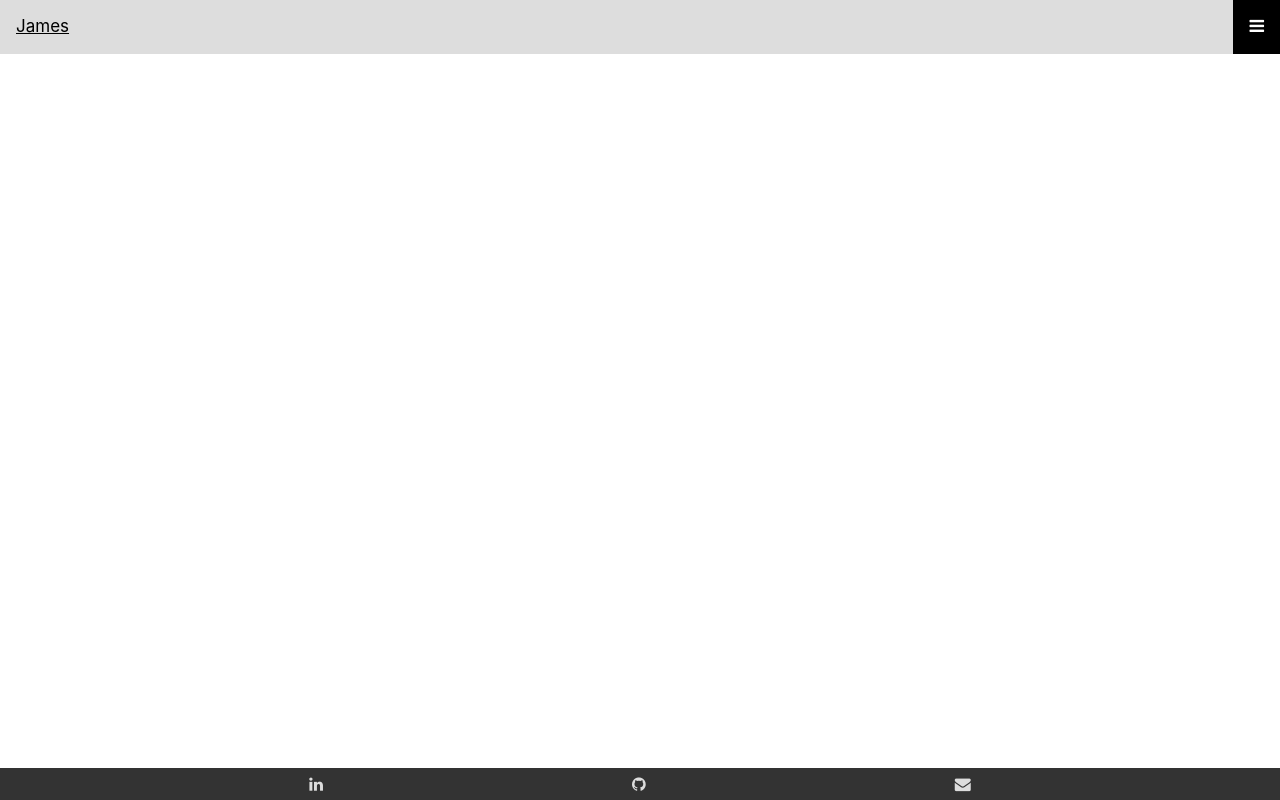
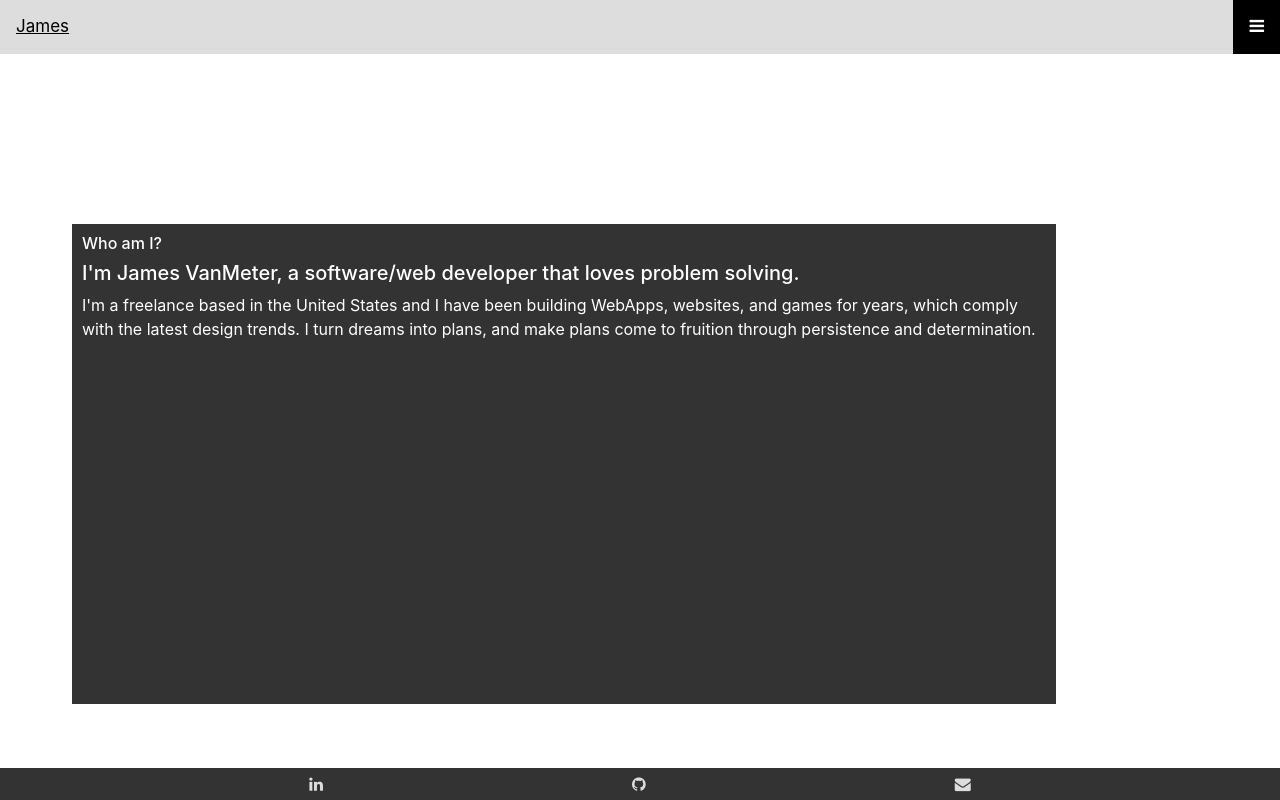
Before and after one commit to KaiWyrmsbane/JamesPersonalSite, a plain HTML site: page About.html in a window 1280 px wide. Drawn offline with nearby package versions, Linux system fonts and the light colour scheme.

Commit message:
working on the about me page

```diff
--- a/About.html
+++ b/About.html
@@ -27,8 +27,20 @@
     </a>
   </div>
   <body id="AboutBodyTag">
-    <div class="BodyContent">
-        <!-- stuff here -->
+    <div class="AboutBodyContent">
+        <div class="AboutBio">
+          <h1>About Me</h1>
+          <div class="AboutBioContent">
+            <h6>Who am I?</h6>
+            <h5>I'm James VanMeter, a software/web developer that loves problem solving.</h5>
+            <p>
+              I'm a freelance based in the United States and I have been building WebApps,
+              websites, and games for years, which comply with the latest design trends.
+              I turn dreams into plans, and make plans come to fruition through persistence
+              and determination.
+            </p>
+          </div>
+        </div>
     </div>
     <script src="/Scripts/Utilities.js"></script>
     <footer>
--- a/styles/style.css
+++ b/styles/style.css
@@ -105,3 +105,33 @@ footer > div > a {
   font-weight: bold;
   font-size: larger;
 }
+
+/* About page Styles */
+.AboutBodyContent{
+  display: flex;
+  justify-content: center;
+  align-items: center;
+  position: fixed;
+  width: 100%;
+  height: 100%;
+  z-index: -1;
+}
+
+.AboutBio{
+  /* border: 2px solid red; */
+  text-align: center;
+  color:white;
+  height: 80%;
+  width: 90%;
+}
+
+.AboutBioContent{
+  /* border: 2px solid red; */
+  text-align: left;
+  background-color:#333;
+  display: flex;
+  flex-direction: column;
+  margin: 6em 10em 0 0.5em;
+  padding: 10px 5px 5px 10px;
+  height:75%;
+}
```
